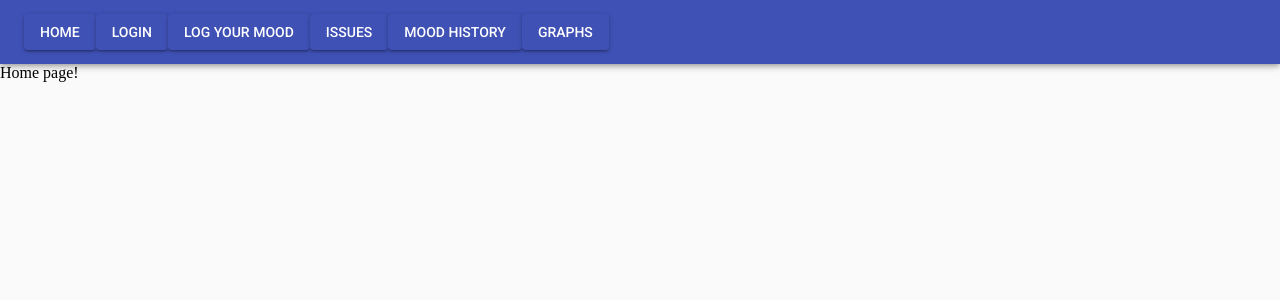
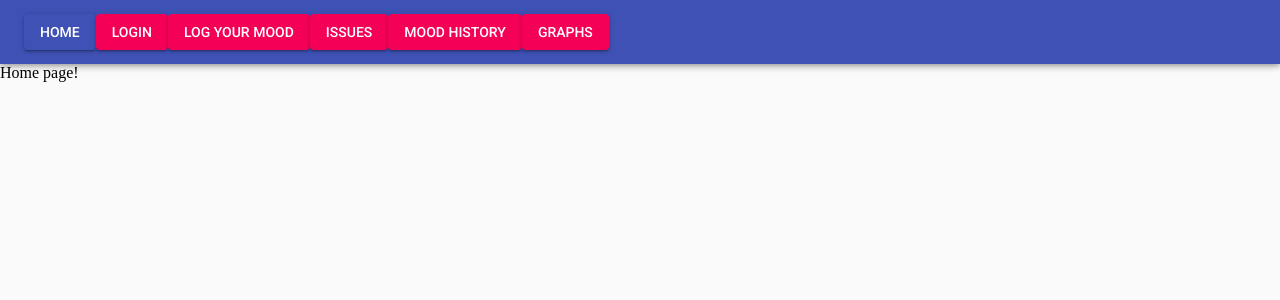
Before and after one commit to bigpopakap-crap/moodly, a React (Create React App) app in the folder client/: page / in a window 1280 px wide. Shown: the top 300 px of the page. Built offline with nearby package versions, Linux system fonts and the light colour scheme.

Commit message:
Change button style when the nav link is active

```diff
--- a/client/src/components/Navbar/Navbutton/Navbutton.tsx
+++ b/client/src/components/Navbar/Navbutton/Navbutton.tsx
@@ -1,6 +1,6 @@
 import React, { Component, ReactNode } from 'react';
 import Button from '@material-ui/core/Button';
-import { NavLink } from 'react-router-dom';
+import { NavLink, Route, Switch as RouteSwitch } from 'react-router-dom';
 import styles from './Navbutton.module.scss';
 
 interface Props {
@@ -25,15 +25,21 @@ interface Props {
 export default class Navbutton extends Component<Props> {
   public render(): ReactNode {
     return (
-      <NavLink
-        exact={this.props.exact}
-        to={this.props.path}
-        className={styles.Navbutton}
-        activeClassName="active"
-      >
-        <Button variant="contained" color="primary">
-          {this.props.label}
-        </Button>
+      <NavLink exact={this.props.exact} to={this.props.path} className={styles.Navbutton}>
+        {/* Switch the button component used based on whether this nav button is active or not */}
+        <RouteSwitch>
+          <Route {...this.props}>
+            <Button variant="contained" color="primary">
+              {this.props.label}
+            </Button>
+          </Route>
+
+          <Route path="*">
+            <Button variant="contained" color="secondary">
+              {this.props.label}
+            </Button>
+          </Route>
+        </RouteSwitch>
       </NavLink>
     );
   }
--- a/client/src/pages/App/App.tsx
+++ b/client/src/pages/App/App.tsx
@@ -1,5 +1,5 @@
 import React, { Component, ReactNode } from 'react';
-import { BrowserRouter as Router, Route } from 'react-router-dom';
+import { BrowserRouter as Router, Route, Switch as RouteSwitch } from 'react-router-dom';
 import CssBaseline from '@material-ui/core/CssBaseline';
 import HomePage from '../HomePage/HomePage';
 import LoginPage from '../LoginPage/LoginPage';
@@ -15,10 +15,10 @@ export default class App extends Component {
   public render(): ReactNode {
     return (
       <div className={styles.App}>
+        <CssBaseline />
+
         <Router>
-          <>
-            <CssBaseline />
-
+          <RouteSwitch>
             {/* Homepage, signup, login */}
             <Route exact path="/" component={HomePage} />
             <Route exact path="/login" component={LoginPage} />
@@ -34,7 +34,7 @@ export default class App extends Component {
 
             {/* Dashboard with graphs and charts */}
             <Route exact path="/dashboard" component={DashboardPage} />
-          </>
+          </RouteSwitch>
         </Router>
       </div>
     );
```
